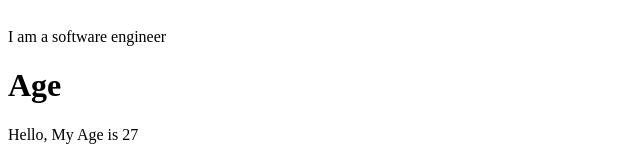
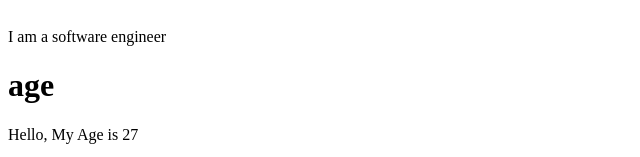
Before and after one commit to emirisato1003/react-jay-lab, a React (Vite) app: page / in a window 1280 px wide. Shown: the part 150-307 px from the top of the page, without its empty margins (0-640 px from the left). Built offline with nearby package versions, Linux system fonts and the light colour scheme.

Commit message:
add props in Age component.

```diff
--- a/src/App.jsx
+++ b/src/App.jsx
@@ -19,7 +19,7 @@ function App() {
       <div>
         <Name />
         <Position />
-        <Age/>
+        <Age title="age"/>
       </div>
   )
 
--- a/src/components/Age.jsx
+++ b/src/components/Age.jsx
@@ -1,9 +1,9 @@
 import React from "react"
 
-export const Age = function(){
+export const Age = function(props){
     return(
         <div>
-            <h1>Age</h1>
+            <h1>{props.title}</h1>
             <p id="hello">Hello, My Age is 27</p>
         </div>
     )
```
